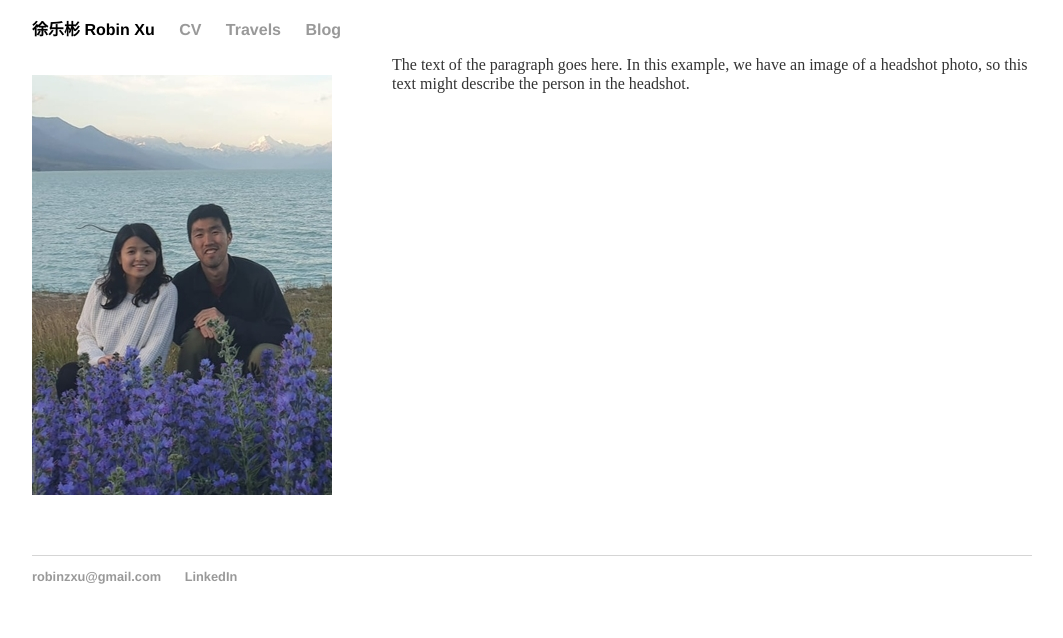
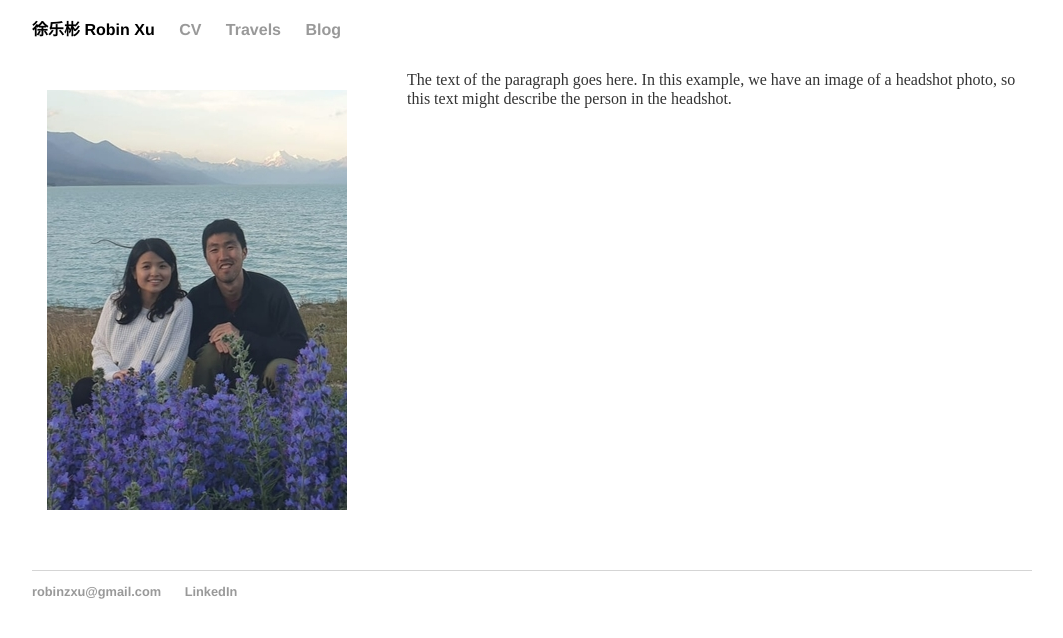
Before and after one commit to robinzxu/robinzxu.github.io, a Jekyll site: the page built from index.html, in a window 1280 px wide. Shown: the top 638 px of the page, without its empty margins (108-1171 px from the left). Built offline with Jekyll 4.4.1, drawn with Linux system fonts in a browser that asks for light colours.

Commit message:
Update index.html

```diff
--- a/index.html
+++ b/index.html
@@ -10,5 +10,5 @@
 <!-- <p><img src="robin-and-keisha-nz.jpg" alt="Robin and Keisha in New Zealand. December 2019." style="float:left;width:300px;height:420px;">
 The image will float to the left of the text.</p> -->
 
-<p><img src="robin-and-keisha-nz.jpg" alt="Robin and Keisha in New Zealand. December 2019." class="left">The text of the paragraph goes here. In this example, we have an image of a headshot photo, so this text might describe the person in the headshot.</p>
+<p style="padding: 15px"><img src="robin-and-keisha-nz.jpg" alt="Robin and Keisha in New Zealand. December 2019." class="left">The text of the paragraph goes here. In this example, we have an image of a headshot photo, so this text might describe the person in the headshot.</p>
 <div style="clear:both;"></div>
```
